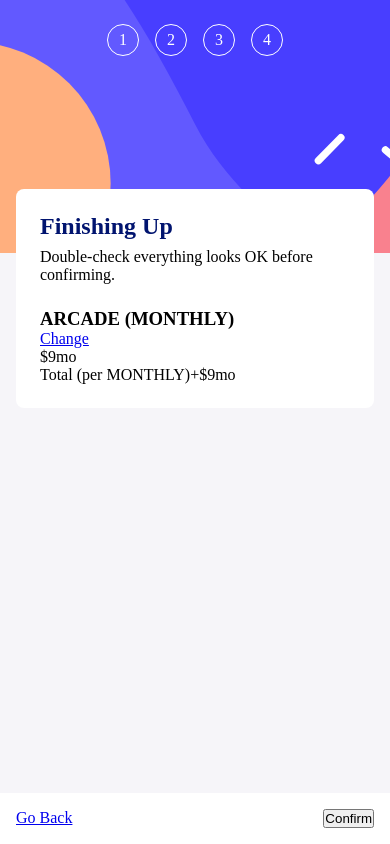
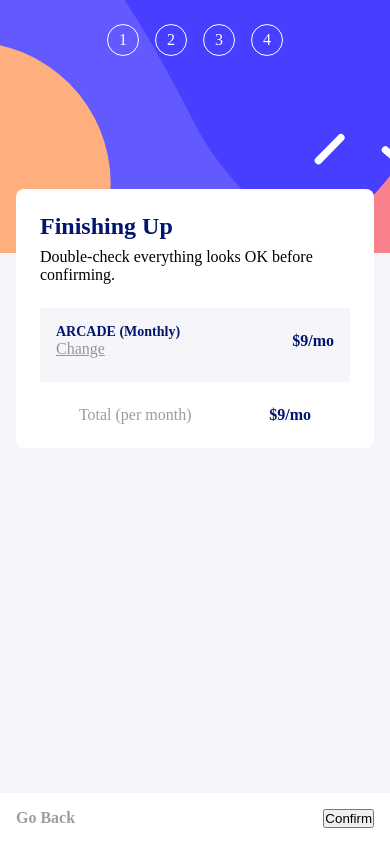
Before and after one commit to nkululek0/multi-step-form, a React (Vite) app: page /finishing-up in a window 390 px wide. Built offline with nearby package versions, Linux system fonts and the light colour scheme.

Commit message:
(Update): mobile-styling -> completes finishing up component styling

```diff
--- a/src/components/finishing-up/Finishing-Up.module.css
+++ b/src/components/finishing-up/Finishing-Up.module.css
@@ -9,7 +9,6 @@
     display: flex;
     flex-direction: column;
     justify-content: space-between;
-}
 
     .finishing-up {
         position: relative;
@@ -21,7 +20,6 @@
         margin: 1rem;
         padding: 1.5rem;
         border-radius: 8px;
-}
 
         .header {
             display: flex;
@@ -33,6 +31,70 @@
                 color: var(--dark-blue);
             }
         }
+    }
+}
+
+
+.add-ons-summary {
+    display: flex;
+    flex-direction: column;
+    gap: 1.5rem;
+
+    .add-ons {
+        display: flex;
+        flex-direction: column;
+        gap: 0.5rem;
+        padding: 1rem;
+        background-color: var(--background-color);
+
+        .add-ons-plan-header {
+            display: flex;
+            justify-content: space-between;
+            align-items: center;
+
+            h3 {
+                color: var(--dark-blue);
+                font-size: 14px;
+            }
+
+            a {
+                color: var(--light-grey);
+            }
+
+            p {
+                color: var(--dark-blue);
+                font-weight: bold;
+            }
+        }
+
+        .add-ons-list {
+            display: flex;
+            flex-direction: column;
+            gap: 0.5rem;
+
+            .add-on {
+                display: flex;
+                justify-content: space-between;
+                color: var(--light-grey);
+            }
+        }
+    }
+
+    .add-ons-total {
+        display: flex;
+        justify-content: space-around;
+
+        span:nth-child(1) {
+            color: var(--light-grey);
+        }
+
+        span:nth-child(2) {
+            color: var(--dark-blue);
+            font-weight: bold;
+        }
+    }
+}
+
 
 .actions {
     display: flex;
@@ -41,4 +103,10 @@
     gap: 1rem;
     padding: 1rem;
     background-color: #fff;
+
+    .back-button {
+        text-decoration: none;
+        color: var(--light-grey);
+        font-weight: bold;
     }
+}
--- a/src/components/finishing-up/Finishing-Up.tsx
+++ b/src/components/finishing-up/Finishing-Up.tsx
@@ -43,21 +43,21 @@
             <h1>Finishing Up</h1>
             <p>Double-check everything looks OK before confirming.</p>
           </header>
-          <article className='summary'>
-            <section className='add-ons-wrapper'>
-              <header className='add-ons-plan-header'>
+          <article className={styles['add-ons-summary']}>
+            <section className={styles['add-ons']}>
+              <header className={styles['add-ons-plan-header']}>
                 <div>
-                  <h3>{ plan.type } ({ billing })</h3>
+                  <h3>{ plan.type } ({ billing === 'MONTHLY' ? 'Monthly' : 'Yearly' })</h3>
                   <Link to='/select-plan'>Change</Link>
                 </div>
-                <p className='add-ons-plan-price'>${ billing === 'MONTHLY' ? plan.price : plan.price * 10 }{  billingAbbreviation }</p>
+                <p className='add-ons-plan-price'>${ billing === 'MONTHLY' ? plan.price : plan.price * 10 }/{  billingAbbreviation }</p>
               </header>
               { addOnsList.length > 0 && <hr /> }
-              <div className='add-ons-list'>
+              <div className={styles['add-ons-list']}>
                 {
                   addOnsList.map((addOn, key) => {
                     return (
-                      <p className='add-on' key={ key }>
+                      <p className={styles['add-on']} key={ key }>
                         <span>{ addOn.name }</span>
                         <span>+${ billing === 'MONTHLY' ? addOn.price : addOn.price * 10 }/{ billingAbbreviation }</span>
                       </p>
@@ -66,14 +66,14 @@
                 }
               </div>
             </section>
-            <p className='add-ons-total'>
-              <span>Total (per { billing })</span>
-              <span>+${ billing === 'MONTHLY' ? total : total * 10 }{ billingAbbreviation }</span>
+            <p className={styles['add-ons-total']}>
+              <span>Total (per { billing === 'MONTHLY' ? 'month' : 'year' })</span>
+              <span>${ billing === 'MONTHLY' ? total : total * 10 }/{ billingAbbreviation }</span>
             </p>
           </article>
         </section>
         <section className={styles['actions']}>
-          <Link to='/add-ons'>Go Back</Link>
+          <Link to='/add-ons' className={styles['back-button']}>Go Back</Link>
           <Button validationSettings={ { validate: setNextButton, uri: uri, isValid: isValid } } >Confirm</Button>
         </section>
       </article>
```
Lines whose indentation alone changed are shown as unchanged.
